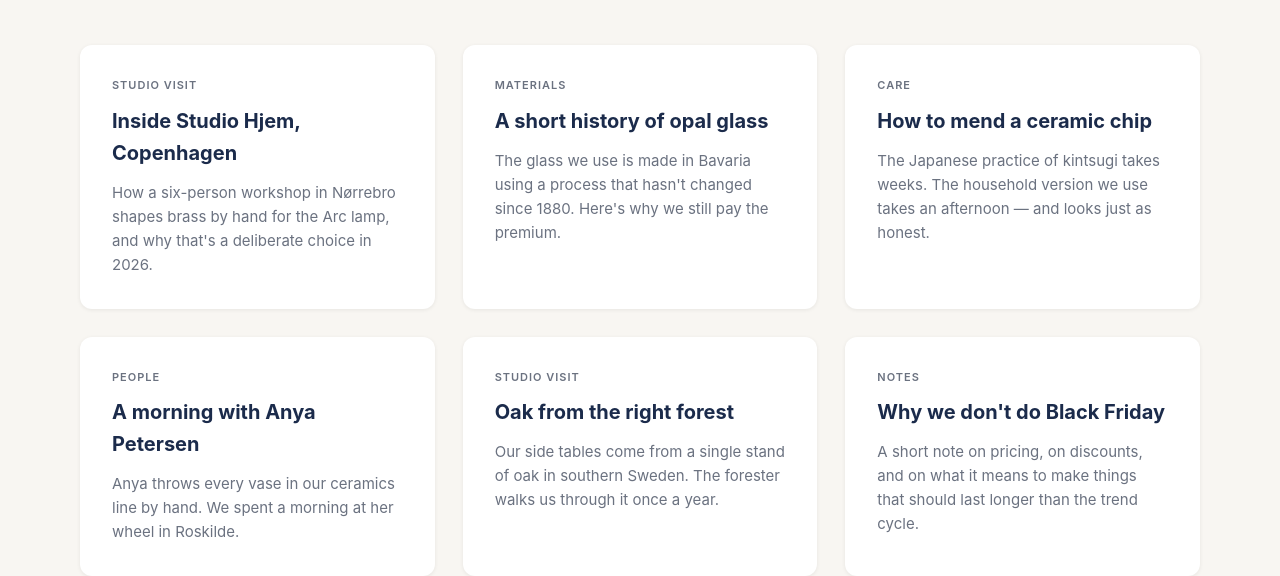
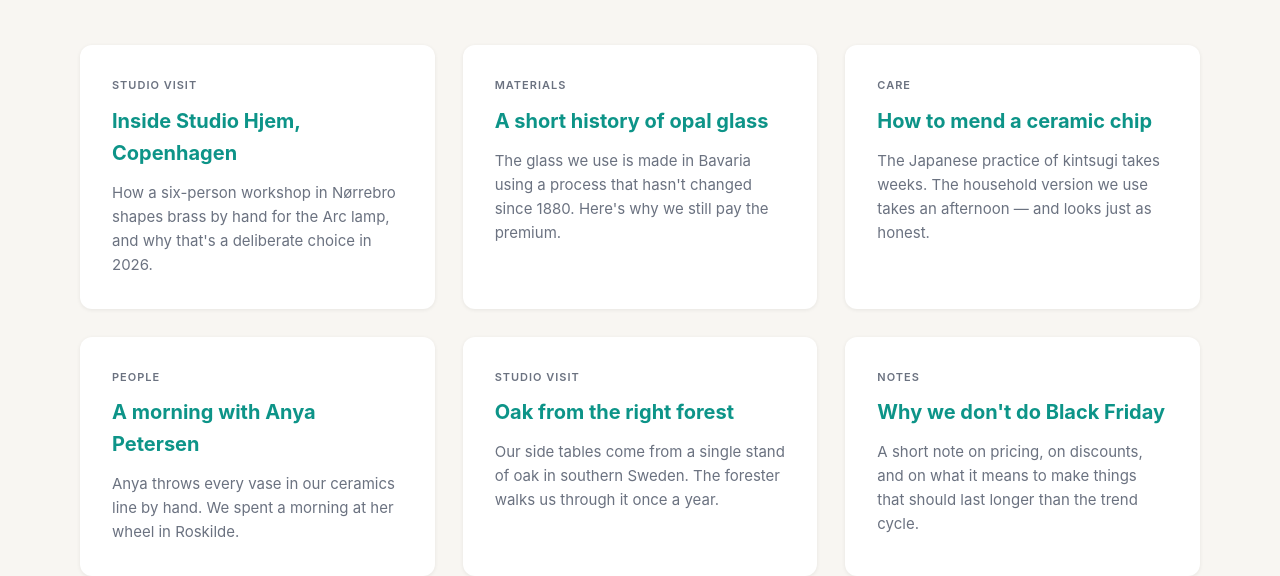
Before and after one commit to percy/example-percy-plugin-cypress, a website: page site/blog.html in a window 1280 px wide. Shown: the part 264-840 px from the top of the page. Drawn offline with Linux system fonts and the light colour scheme.

Commit message:
Use teal accent for content-card headings
Change .card h3 color from navy (--color-primary) to a new teal
accent (--color-teal #0D9488) for more emphasis on content cards
across the home, about, blog, contact, and product pages.

Co-Authored-By: Claude Opus 4.8 (1M context) <noreply@anthropic.com>

```diff
--- a/site/assets/site.css
+++ b/site/assets/site.css
@@ -2,6 +2,7 @@
   --color-primary: #1B2B4B;
   --color-primary-hover: #2D4A7A;
   --color-accent: #93C5FD;
+  --color-teal: #0D9488;
   --color-bg: #F8F6F2;
   --color-text: #2D2D2D;
   --color-muted: #6B7280;
@@ -105,7 +106,7 @@ img { max-width: 100%; display: block; }
 /* Cards (generic content) */
 .card-grid { display: grid; grid-template-columns: repeat(3, 1fr); gap: 28px; }
 .card { background: #fff; border-radius: 12px; padding: 32px; box-shadow: 0 1px 4px rgba(0,0,0,.07); }
-.card h3 { font-size: 20px; color: var(--color-primary); margin-bottom: 12px; font-weight: 700; }
+.card h3 { font-size: 20px; color: var(--color-teal); margin-bottom: 12px; font-weight: 700; }
 .card p { color: var(--color-muted); font-size: 15px; }
 
 /* Article (product detail / blog) */
```
